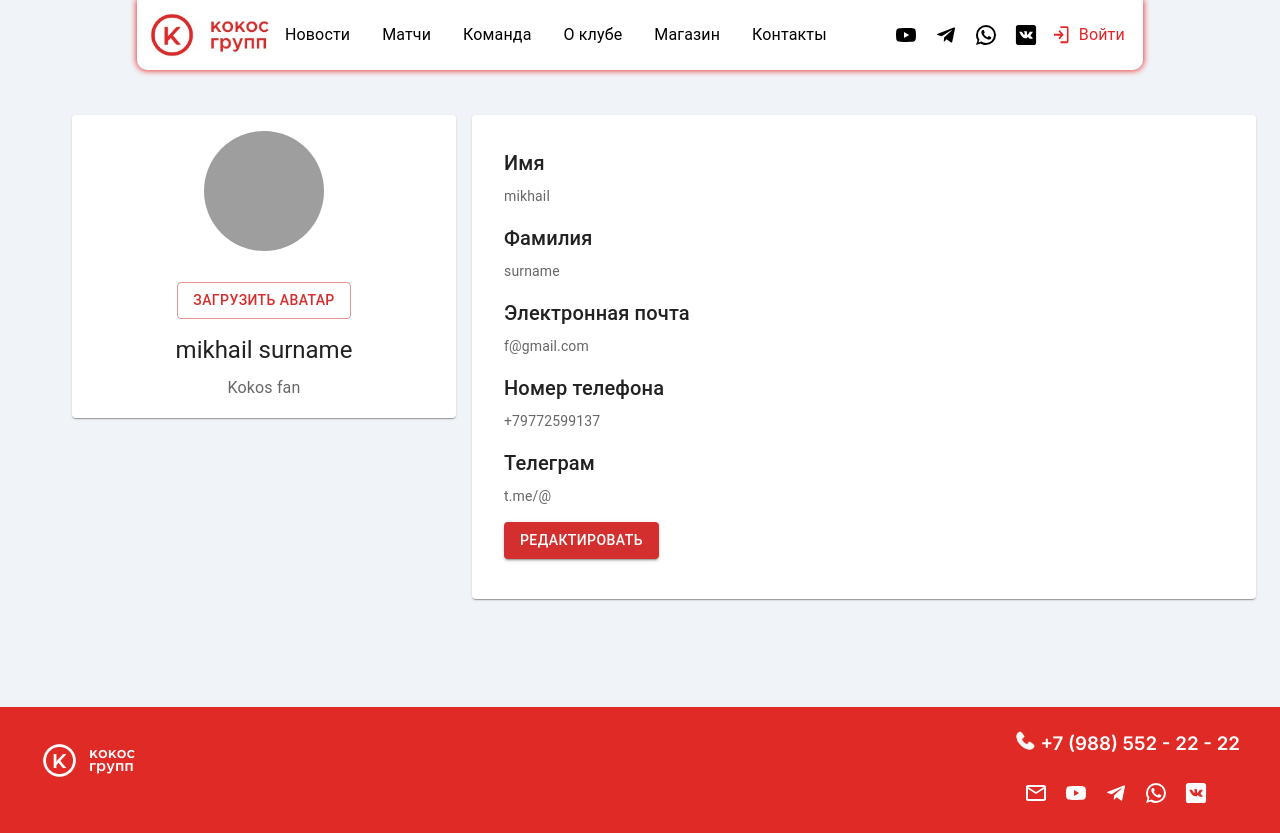
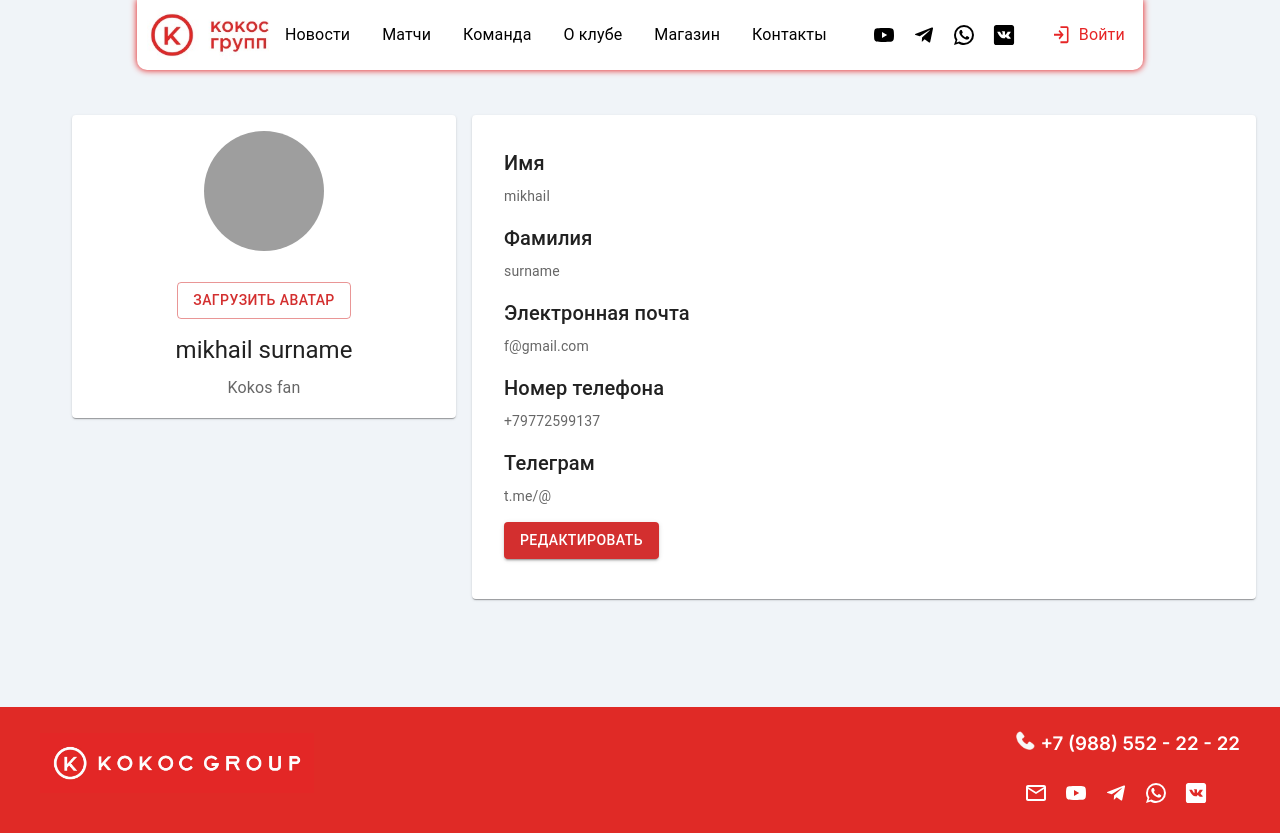
Before and after one commit to Juryxa/kokosBeerLove, a React (Create React App) app in the folder client/: page /fan in a window 1280 px wide. Shown: the top 833 px of the page. Built offline with nearby package versions, Linux system fonts and the light colour scheme; grey boxes are pictures that could not be loaded.

Commit message:
headerFix

```diff
--- a/client/src/components/Footer.tsx
+++ b/client/src/components/Footer.tsx
@@ -2,7 +2,7 @@ import React from 'react';
 import { YouTube, Telegram, WhatsApp,MailOutline   } from '@mui/icons-material';
 import { Box, IconButton } from '@mui/material';
 import './Footer.css';
-import logokokos from '../images/логоокос.png'
+import logokokos from '../images/logo.jpg';
 import phone from '../images/icons/telephone.png'
 import logohorizontal from '../images/kokocgroup_logo_horizontal_red_background (1).jpg'
 import { Link } from 'react-router-dom';
@@ -12,15 +12,42 @@ const Footer: React.FC = () => {
       <div className="footer-content">
 
       <div className="contacts_koks">
-    <Link to="/">
-        <img src={logokokos} alt="error" className="contacts_koks-img" onClick={() => {
-                                          const footerElement = document.getElementById('header');
-                                          if (footerElement) {
-                                              footerElement.scrollIntoView({behavior: 'smooth'});
-                                          }
-                                      }}/>
-    </Link>
+      <Box
+    sx={{
+        display: 'flex',
+        alignItems: 'center',
+        justifyContent: 'center',
+        '@media (max-width: 600px)': { // Для мобильных устройств
+            justifyContent: 'flex-start',
+        }
+    }}
+    onClick={() => {
+        const headerElement = document.getElementById('header');
+        if (headerElement) {
+            headerElement.scrollIntoView({ behavior: 'smooth' });
+        }
+    }}
+>
+    <IconButton component={Link} to="/" sx={{ padding: 0 }}>
+        <Box
+            component="img"
+            src={logohorizontal}
+            alt="Logo"
+            sx={{
+                height: '60px',
+                '@media (max-width: 600px)': { // Для мобильных устройств
+                    height: '40px', // Уменьшаем размер логотипа на маленьких экранах
+                },
+                '@media (max-width: 400px)': { // Для мобильных устройств
+                    height: '30px', // Уменьшаем размер логотипа на маленьких экранах
+                }
+            }}
+        />
+    </IconButton>
+</Box>
+
 </div>
+
 
           <div className='icon_section'>
             <h3><img src={phone} alt="error"/><a href="tel:+7988552222222">+7 (988) 552 - 22 - 22</a></h3>
--- a/client/src/components/Header.tsx
+++ b/client/src/components/Header.tsx
@@ -1,14 +1,15 @@
+
 import React, {useState} from 'react';
-import {AppBar, Toolbar, Box, IconButton, MenuItem, Typography, Drawer, Menu} from '@mui/material';
-import {YouTube, Telegram, WhatsApp, Menu as MenuIcon, AccountCircle} from '@mui/icons-material';
+import {AppBar, Toolbar, Box, IconButton, MenuItem, Typography,Drawer, Menu} from '@mui/material';
+import {YouTube, Telegram, WhatsApp,Menu as MenuIcon , AccountCircle} from '@mui/icons-material';
 import {Link, useNavigate} from 'react-router-dom';
 import RegistrationModal from './RegistrationModal';
-import {store} from '../index';
+import { store } from '../index';
 import logo from '../images/logo.jpg';
 
 const Header = () => {
     const [open, setOpen] = useState(false);
-    const [anchorEl, setAnchorEl] = useState<null | HTMLElement>(null);
+    const [anchorEl, setAnchorEl] = useState<null | HTMLElement>(null); // Для меню профиля
     const [drawerOpen, setDrawerOpen] = useState(false);
     const navigate = useNavigate();
 
@@ -16,12 +17,11 @@ const Header = () => {
     const handleOpen = () => setOpen(true);
     const handleClose = () => setOpen(false);
     const handleProfileClick = (event: React.MouseEvent<HTMLElement>) => {
-        setAnchorEl(event.currentTarget);
+        event.stopPropagation(); // Предотвращает распространение события
+        setAnchorEl(event.currentTarget); // Открываем меню профиля
     };
 
     const handleMenuClose = () => {
-        document.body.style.overflow = '';
-        document.body.style.paddingRight = '';
         setAnchorEl(null);
     };
 
@@ -43,6 +43,7 @@ const Header = () => {
     const handleDrawerToggle = () => {
         setDrawerOpen(!drawerOpen);
     };
+
 
 
     return (
@@ -76,39 +77,38 @@ const Header = () => {
                         }}
                     >
                         {/* Логотип */}
-                        <Box sx={{display: 'flex', alignItems: 'center'}}>
-                            <IconButton component={Link} to="/" sx={{padding: 0}}>
-                                <img src={logo} alt="Logo" style={{height: '50px'}}/>
+                        <Box sx={{ display: 'flex', alignItems: 'center' }}>
+                            <IconButton component={Link} to="/" sx={{ padding: 0 }}>
+                                <img src={logo} alt="Logo" style={{ height: '50px' }} />
                             </IconButton>
                         </Box>
 
                         {/* Бургер-кнопка, отображается только на мобильных устройствах */}
-                        <Box sx={{display: {xs: 'block', md: 'none'}}}>
+                        <Box sx={{ display: { xs: 'block', md: 'none' } }}>
                             <IconButton onClick={handleDrawerToggle} color="inherit">
-                                <MenuIcon/>
+                                <MenuIcon />
                             </IconButton>
                         </Box>
 
 
                         {/* Навигация */}
-                        <Box className="links"
-                             sx={{display: {xs: 'none', md: 'flex'}, alignItems: 'center', flexWrap: 'wrap'}}>
+                        <Box className="links" sx={{ display: { xs: 'none', md: 'flex' }, alignItems: 'center', flexWrap: 'wrap' }}>
                             <MenuItem component={Link} to="/news">Новости</MenuItem>
                             <MenuItem component={Link} to="/matches">Матчи</MenuItem>
                             <MenuItem component={Link} to="/team">Команда</MenuItem>
                             <MenuItem component={Link} to="/about">О клубе</MenuItem>
                             <MenuItem component={Link} to="/shop">Магазин</MenuItem>
-                            <MenuItem component="div"
+                            <MenuItem  component="div"
     onClick={() => {
         const footerElement = document.getElementById('footer');
         if (footerElement) {
-                                              footerElement.scrollIntoView({behavior: 'smooth'});
+            footerElement.scrollIntoView({ behavior: 'smooth' });
         }
     }}>Контакты</MenuItem>
                         </Box>
 
                         {/* Социальные сети */}
-                        <Box sx={{display: {xs: 'none', md: 'flex'}, alignItems: 'center', marginLeft: 'auto'}}>
+                        <Box sx={{display: { xs: 'none', md: 'flex' }, alignItems: 'center', marginLeft: 'auto'}}>
                             <IconButton color="inherit">
                                 <YouTube/>
                             </IconButton>
@@ -128,6 +128,8 @@ const Header = () => {
                         </Box>
 
 
+                        {/* Поиск и Логин / Профиль */}
+                        <Box sx={{ display: { xs: 'none', md: 'flex' }, alignItems: 'center', marginLeft: 'auto', color: 'white' }}>
 
 
                             {store.isAuth ? (
@@ -150,42 +152,32 @@ const Header = () => {
                                          xmlns="http://www.w3.org/2000/svg">
                                         <path
                                             d="M9 18.3333L7.6 16.7L10.2 13.6667H0V11.3333H10.2L7.6 8.3L9 6.66667L14 12.5L9 18.3333ZM18 4.33333H10V2H18C19.1 2 20 3.05 20 4.33333V20.6667C20 21.95 19.1 23 18 23H10V20.6667H18V4.33333Z"
-                                            fill="#E62526"/>
+                                            fill="#E62526" />
                                     </svg>
                                     <Typography color={'#E62526'}> Войти</Typography>
                                 </IconButton>
                             )}
                         </Box>
                     </Box>
-
+                </Box>
 
                 {/* Бургер-меню */}
                 <Drawer anchor="left" open={drawerOpen} onClose={handleDrawerToggle}>
-                    <Box sx={{width: 250}} role="presentation" onClick={handleDrawerToggle}
-                         onKeyDown={handleDrawerToggle}>
-                        <IconButton>
-                            <svg width="25" height="25" viewBox="2 -2 31 31" fill="none"
-                                 xmlns="http://www.w3.org/2000/svg">
-                                <circle cx="12" cy="10" r="8" stroke="#E62526" strokeWidth="2"/>
-                                <path d="M17 16L22 21" stroke="#E62526" strokeWidth="2"/>
-                            </svg>
-                            <Typography color={'#E62526'}> Поиск</Typography>
-                        </IconButton>
-                        <MenuItem component={Link} to="/news">Новости</MenuItem>
-                        <MenuItem component={Link} to="/matches">Матчи</MenuItem>
-                        <MenuItem component={Link} to="/team">Команда</MenuItem>
-                        <MenuItem component={Link} to="/about">О клубе</MenuItem>
-                        <MenuItem component={Link} to="/shop">Магазин</MenuItem>
+                    <Box sx={{ width: 250 }} role="presentation" onClick={handleDrawerToggle} onKeyDown={handleDrawerToggle}>
+
                     {store.isAuth ? (
                                 <>
                                     <IconButton onClick={handleProfileClick}>
-                                    <AccountCircle style={{color: '#E62526'}}/> <MenuItem style={{color: "black"}}
-                                      onClick={handleProfileNavigate}>Профиль</MenuItem>
+                                        <AccountCircle style={{color: '#E62526'}}/>
                                     </IconButton>
-
-
+                                    <Menu
+                                        anchorEl={anchorEl}
+                                        open={Boolean(anchorEl)}
+                                        onClose={handleMenuClose}
+                                    >
+                                        <MenuItem onClick={handleProfileNavigate}>Профиль</MenuItem>
                                         <MenuItem onClick={handleLogout}>Выйти</MenuItem>
-
+                                    </Menu>
                                 </>
                             ) : (
                                 <IconButton onClick={handleOpen}>
@@ -193,11 +185,17 @@ const Header = () => {
                                          xmlns="http://www.w3.org/2000/svg">
                                         <path
                                             d="M9 18.3333L7.6 16.7L10.2 13.6667H0V11.3333H10.2L7.6 8.3L9 6.66667L14 12.5L9 18.3333ZM18 4.33333H10V2H18C19.1 2 20 3.05 20 4.33333V20.6667C20 21.95 19.1 23 18 23H10V20.6667H18V4.33333Z"
-                                        fill="#E62526"/>
+                                            fill="#E62526" />
                                     </svg>
                                     <Typography color={'#E62526'}> Войти</Typography>
                                 </IconButton>
                             )}
+                        <MenuItem component={Link} to="/news">Новости</MenuItem>
+                        <MenuItem component={Link} to="/matches">Матчи</MenuItem>
+                        <MenuItem component={Link} to="/team">Команда</MenuItem>
+                        <MenuItem component={Link} to="/about">О клубе</MenuItem>
+                        <MenuItem component={Link} to="/shop">Магазин</MenuItem>
+
                         <div className='icons'>
                         <IconButton color="inherit">
                                 <YouTube/>
```
Lines whose indentation alone changed are shown as unchanged.
